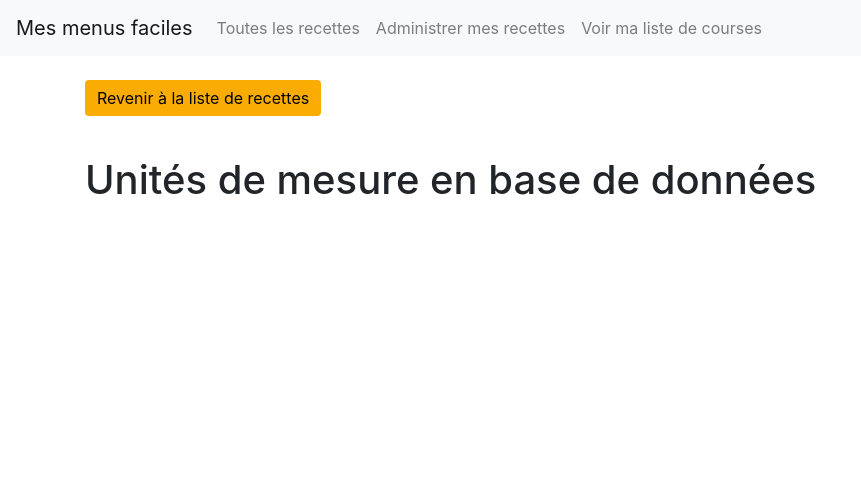
After one commit to CeciJ/mi_recetario_p5, a Symfony app: template templates/admin/measure_unit/index.html.twig in a window 1280 px wide. The commit adds this page. Shown: the top 484 px of the page, without its empty margins (0-861 px from the left). Run offline with Twig, Linux system fonts and the light colour scheme; the template is opened without the code that fills it, so the values that code supplies are empty; style sheets or scripts are compiled from the project's sources; some libraries are stand-ins or nearby versions.

Commit message:
Feature: fix html validator and show measure units

```diff
--- a/assets/css/app.css
+++ b/assets/css/app.css
@@ -281,6 +281,25 @@ h1.adminRecipe{
 .addCorrespondance .form-group{
     width: 40%;
     margin-right: 5%;
+}
+
+/*---UNITS---*/
+ul.listUnits{
+    display: flex;
+    flex-wrap: wrap;
+    align-items: center;
+    padding-inline-start: 0;
+    margin-top: 40px;
+}
+li.unit{
+    display: inline-block;
+    padding: 15px;
+    border: 1px solid #fbac03;
+    border-radius: 3px;
+    text-align: center;
+    width: 120px;
+    margin-right: 15px;
+    margin-bottom: 20px;
 }
 
 /*---CREATE RECIPE---*/
--- /dev/null
+++ b/templates/admin/measure_unit/index.html.twig
@@ -0,0 +1,24 @@
+{% extends "base.html.twig" %}
+
+{% block title 'Consulter les unités enregistrées en base de données' %}
+
+{% block stylesheets %}
+    {{ encore_entry_link_tags('app') }}
+{% endblock %}
+
+{% block body %}
+    <div class="container mt-4 recipeManagement">
+
+        <a href="{{ path('admin.recipe.index') }}" class="btn btn-primary backRecipeList">Revenir à la liste de recettes</a>
+
+        <h1 class="adminRecipe">Unités de mesure en base de données</h1>
+
+        <ul class="listUnits">
+            {% for unit in units %}
+                <li class="unit">{{ unit.unit }}</li>
+            {% endfor %}
+        </ul>
+
+    </div>
+
+{% endblock %}
--- a/templates/admin/recipe/index.html.twig
+++ b/templates/admin/recipe/index.html.twig
@@ -12,6 +12,7 @@
         <div style="margin-bottom:15px;">
             <a href="{{ path('admin.all_options') }}" class="col-xs-5 btn btn-perso">Gérer les options</a>
             <a href="{{ path('admin.corresponding.index') }}" class="col-xs-5 btn btn-perso">Gérer les équivalences unités/poids</a>
+            <a href="{{ path('admin.measure_unit.index') }}" class="col-xs-5 btn btn-perso">Consulter les unités enregistrées</a>
             <a href="{{ path('admin.recipe.new') }}" class="col-xs-5 btn btn-primary addNewRecipe">Créer une nouvelle recette</a>
         </div>
 
--- a/templates/recipe/show.html.twig
+++ b/templates/recipe/show.html.twig
@@ -68,7 +68,7 @@
 {% block javascripts %}
    {{ encore_entry_script_tags('app') }}
    {{ encore_entry_script_tags('allRecipes') }}
-   <script type="text/javascript" src="//cdn.jsdelivr.net/npm/slick-carousel@1.8.1/slick/slick.min.js"></script>
+   <script src="//cdn.jsdelivr.net/npm/slick-carousel@1.8.1/slick/slick.min.js"></script>
    <script>
    $(document).ready(function() {
     $('[data-slider]').slick({
```
Also changed, not shown: src/Controller/MeasureUnitController.php (+10 -0 lines).
